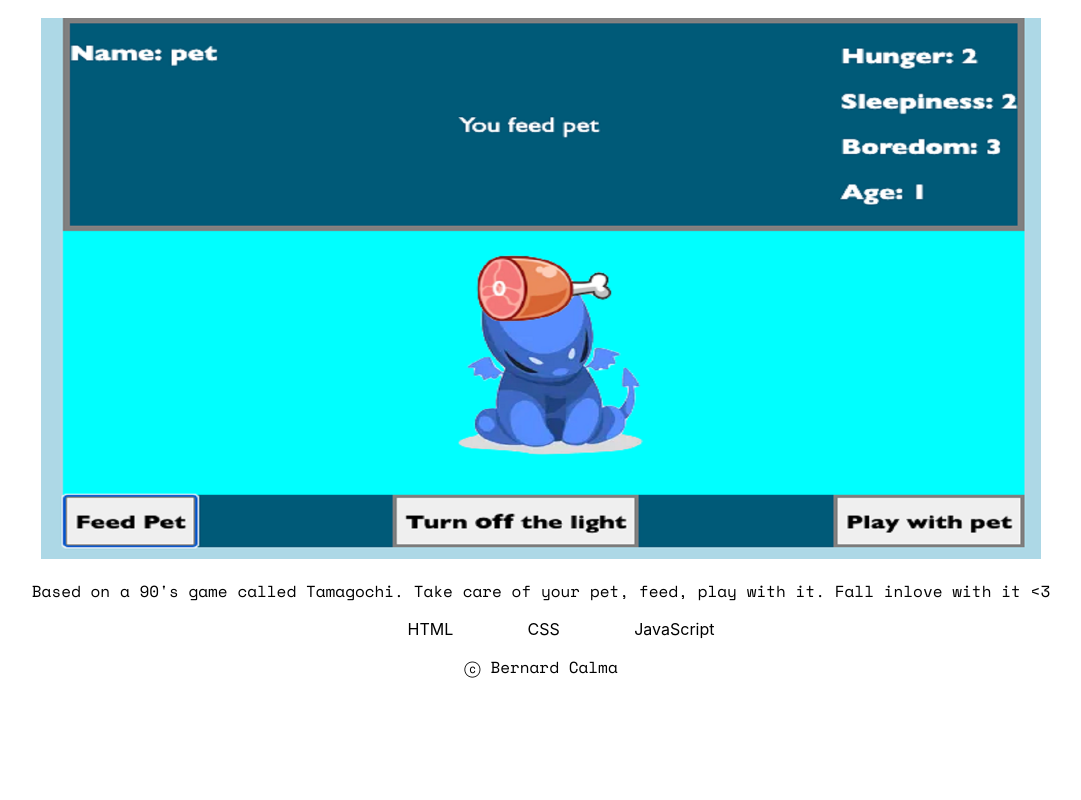
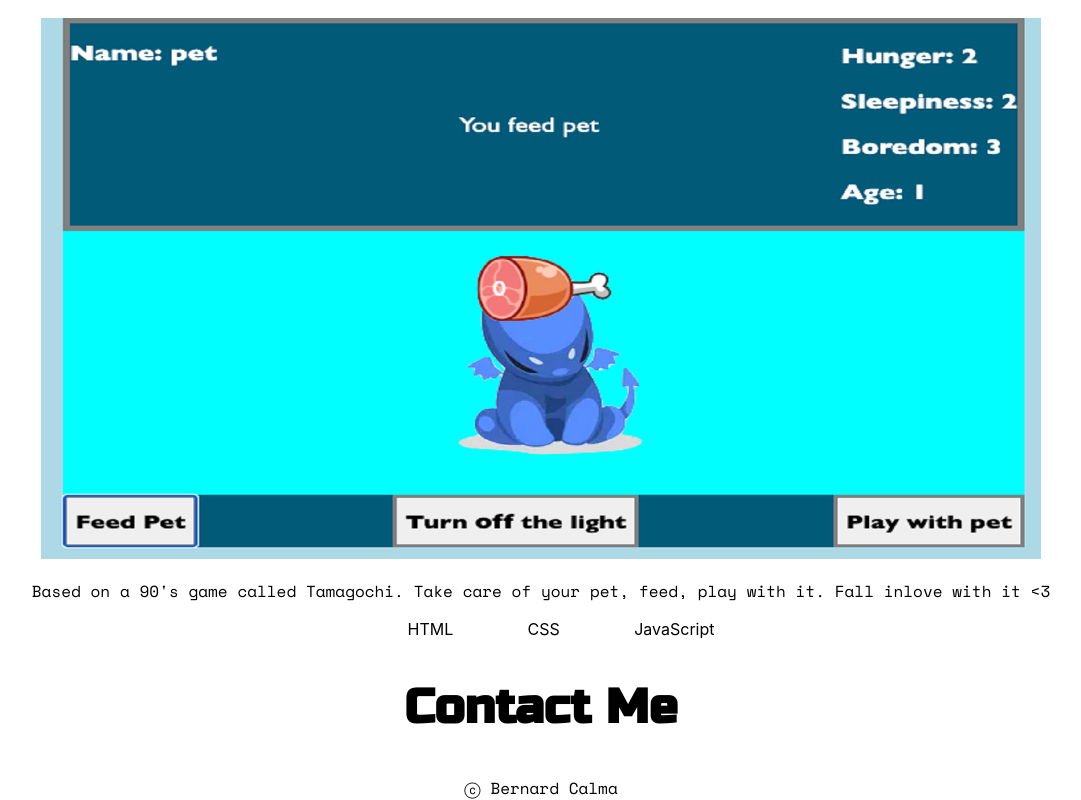
Before and after one commit to Bernard-Calma/bernard, a React (Create React App) app: page / in a window 1280 px wide. Shown: the part 5206-6006 px from the top of the page, without its empty margins (99-1180 px from the left). Before the commit the page ends 5885 px from the top, so only its background shows below. Built offline with nearby package versions, Linux system fonts and the light colour scheme.

Commit message:
added contact section

```diff
--- a/src/App.js
+++ b/src/App.js
@@ -1,6 +1,7 @@
 import './App.css';
 import Footer from './components/Footer';
 import AboutMe from './containers/AboutMe';
+import Contact from './containers/Contact';
 import Experience from './containers/Experience';
 import Projects from './containers/Projects';
 
@@ -11,6 +12,7 @@ const App = () => {
       <AboutMe />
       <Experience />
       <Projects />
+      <Contact />
       <Footer />
     </div>
   )
--- /dev/null
+++ b/src/containers/Contact.jsx
@@ -0,0 +1,9 @@
+const Contact = () => {
+    return(
+        <section className="sectionContact">
+            <h1>Contact Me</h1>
+        </section>
+    )
+}
+
+export default Contact
```
